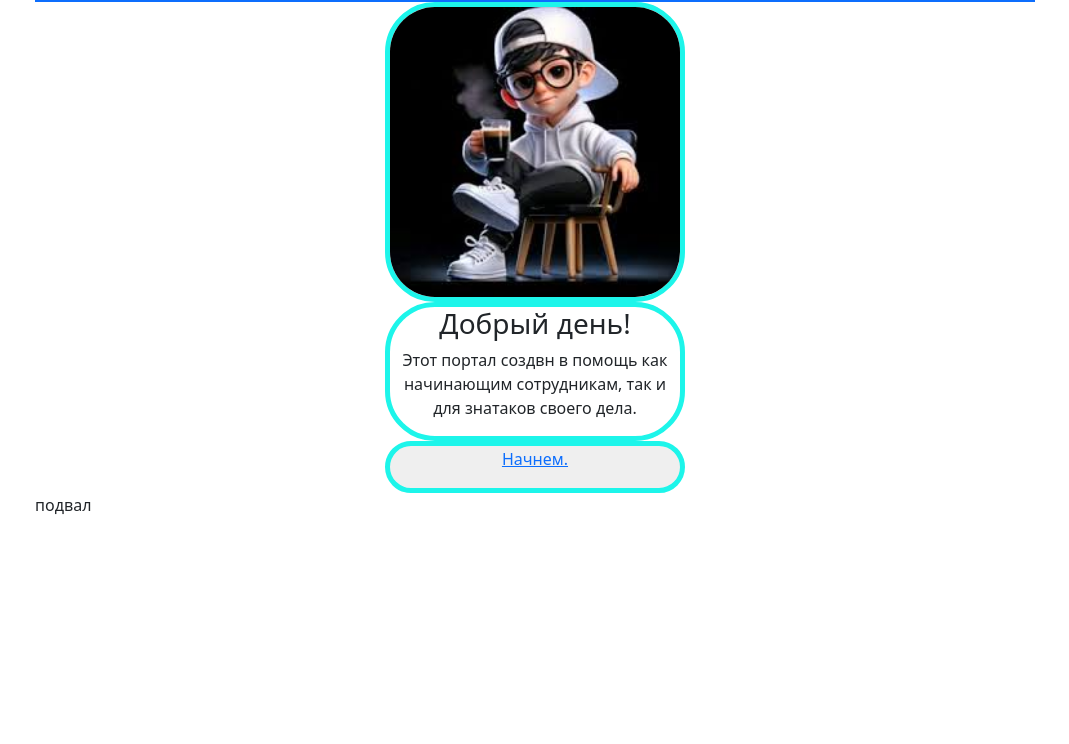
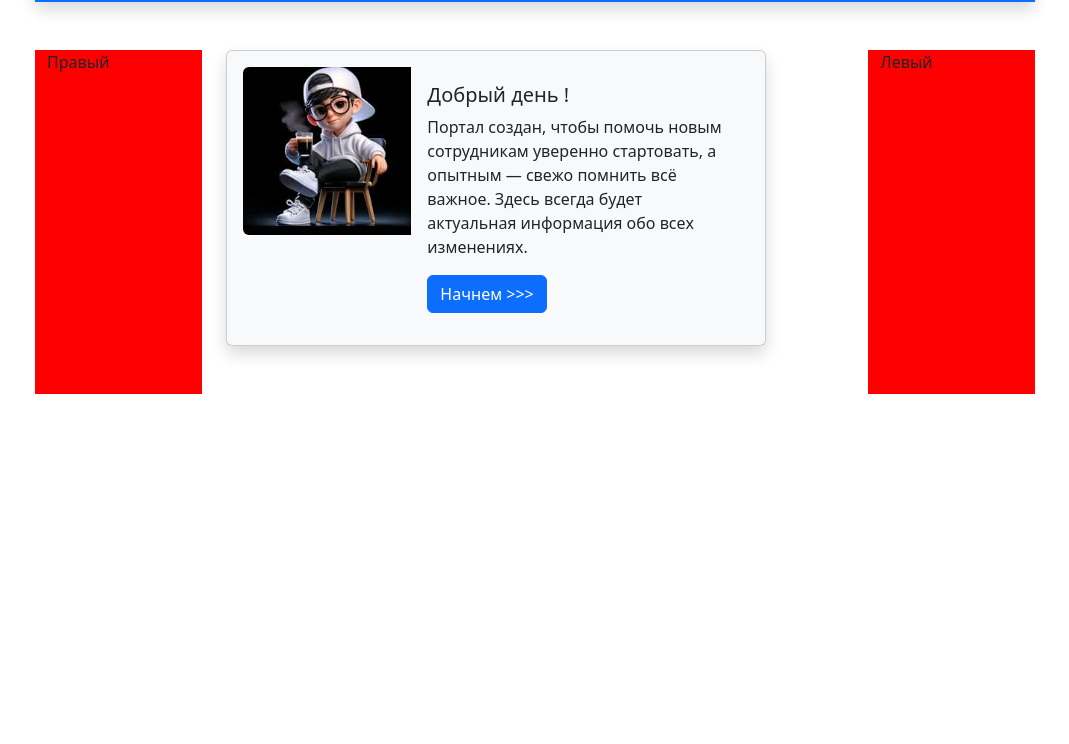
Before and after one commit to serij-pa/Sportmaster, a plain HTML site: page index.html in a window 1280 px wide. Shown: the part 56-800 px from the top of the page, without its empty margins (105-1174 px from the left). Drawn offline with nearby package versions, Linux system fonts and the light colour scheme.

Commit message:
Add files via upload

```diff
--- a/index.html
+++ b/index.html
@@ -12,7 +12,8 @@
 
 <body>
     <header class="fixed-container">
-        <nav class="navbar navbar-expand-lg bg-primary">
+        <div class="shadow p-0 mb-5 bg-body-tertiary rounded">
+            <nav class="navbar navbar-expand-md bg-primary">
                 <div class="container-fluid">
                     <a class="navbar-brand" href="index.html"><img src="static/images/logo_sport1.png" alt=""></a>
                     <button class="navbar-toggler" type="button" data-bs-toggle="collapse"
@@ -46,33 +47,50 @@
                     </div>
                 </div>
             </nav>
+        </div>
     </header>
     <section class="fixed-container">
-        <div>
-            <div class="hello-container">
-                <center>
-                    <a href="#">
-                        <img src="static/images/admin.jpeg" alt="Тут должна быть картинка">
-                    </a>
-                    <div class="inform">
-                        <h3>
-                            Добрый день!
-                        </h3>
-                        <p>
-                            Этот портал создвн в помощь как начинающим сотрудникам, так и для знатаков своего дела.</p>
+        <div class="container-fluid ">
+            <div class="row">
+                <div class="col-md-2" style="background: red;">
+                    Правый
                 </div>
-                    <button class="inform">
-                        <a href="glavnaja.html">
-                            <p>Начнем.</p>
-                        </a>
-                    </button>
-                </center>
+                <div class="col-md-8 ">
+                    <div class="container-fluid">
+                        <div class="card mb-3 shadow p-3 mb-5 bg-body-tertiary rounded" style="max-width: 540px;">
+                            <div class="row g-0">
+                                <div class="col-md-4">
+                                    <img src="static/images/admin.jpeg" class="img-fluid rounded-start" alt="...">
+                                </div>
+                                <div class="col-md-8">
+                                    <div class="card-body">
+                                        <h5 class="card-title">Добрый день !</h5>
+                                        <p class="card-text">
+                                            Портал создан, чтобы помочь новым сотрудникам уверенно стартовать, а опытным
+                                            — свежо помнить всё важное. Здесь всегда будет актуальная информация обо
+                                            всех изменениях.</p>
+                                        <a href="glavnaja.html" class="btn btn-primary">Начнем >>></a>
+                                    </div>
+                                </div>
+                            </div>
+                        </div>
+                    </div>
+                </div>
+                <div class="col-md-2" style="background: red;">
+                        Левый
+                </div>
             </div>
         </div>
     </section>
 
     <footer class="fixed-container">
+        <!-- <div class="shadow p-3 mb-5 bg-body-tertiary rounded">
             <p>подвал</p>
+            <input type="date"><br>
+            <input type="time"><br>
+            <input type="datetime-local">
+        </div> -->
+
     </footer>
 
     <script src="https://cdn.jsdelivr.net/npm/bootstrap@5.3.8/dist/js/bootstrap.bundle.min.js"
--- a/static/styles/styles.css
+++ b/static/styles/styles.css
@@ -4,40 +4,11 @@
     margin-right: auto;
 }
 
-.hello-container img {
-    width: 300px;
-    border-style: solid;
-    border-width: 5px;
-    border-color: rgb(29, 245, 234);
-    border-radius: 50px;
-}
-
-.inform {
-    width: 300px;
-    border-style: solid;
-    border-width: 5px;
-    border-color: rgb(29, 245, 234);
-    border-radius: 50px;
-    text-align: center;
-}
-
-.navbar-brand {
-    color: rgb(252, 139, 1);
-}
-
 .nav-link {
-    color: aquamarine;
-}
-
-.navbar-nav .nav-link.active {
-    color: bisque;
+    color: rgb(256, 256, 256);
 }
 
 .navbar-brand img {
     width: 30px;
     border-radius: 10px;
 }
-
-.navbar-toggler {
-    background-color: bisque;
-}
```
Also changed, not shown: glavnaja.html (+18 -5 lines). Lines whose indentation alone changed are shown as unchanged.
